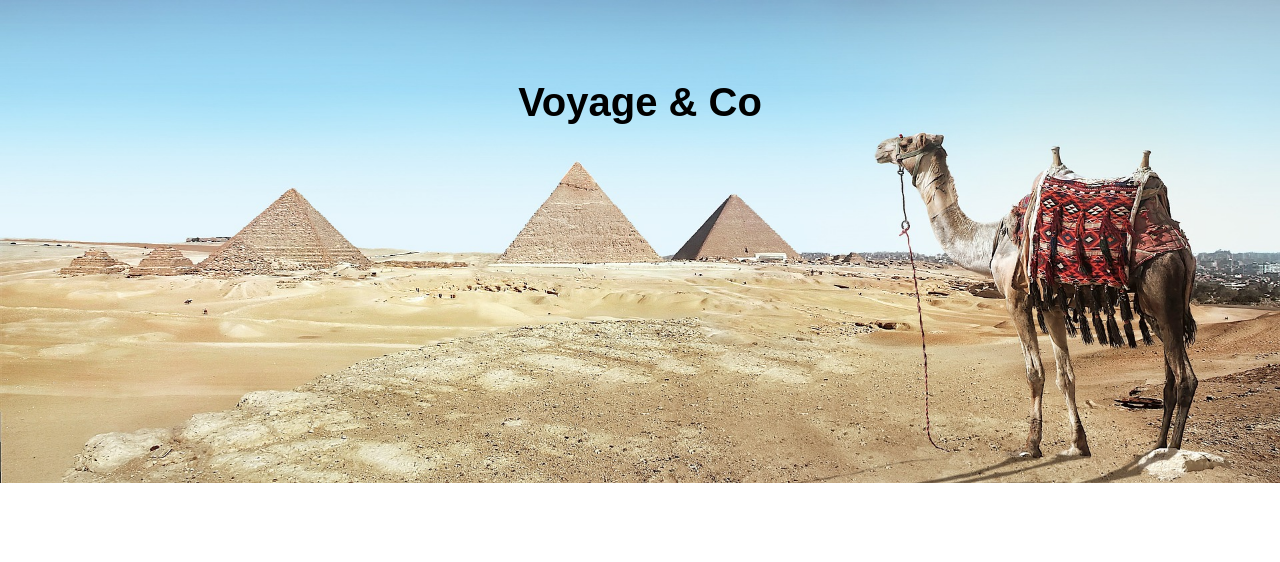
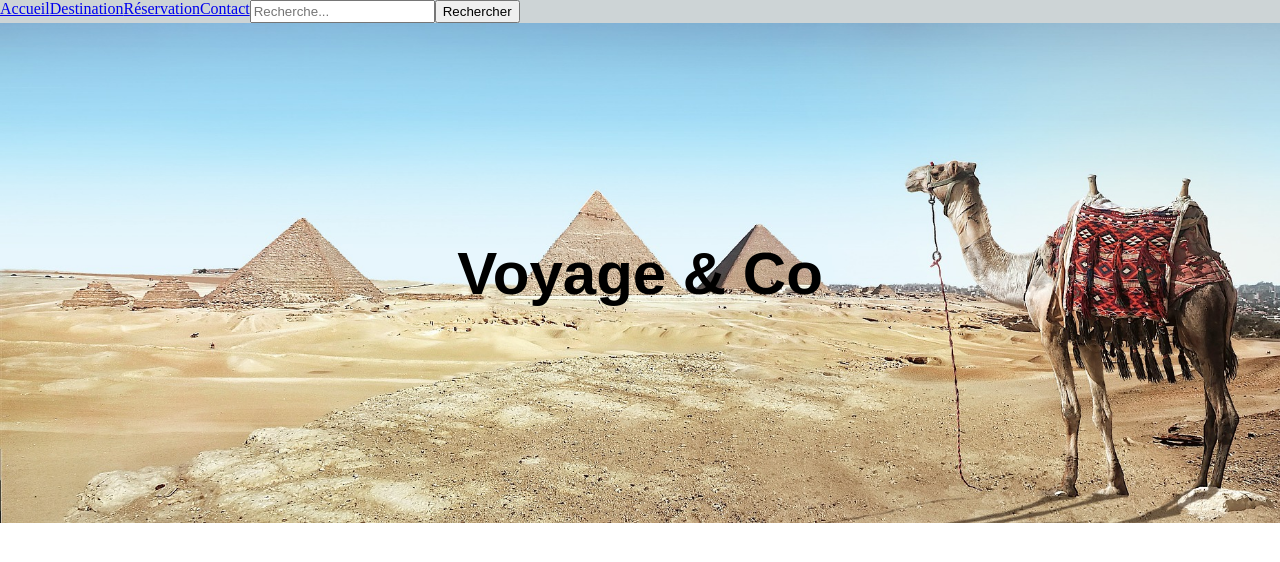
Before and after one commit to thomas3790/partie3css, a plain HTML site: page index.html in a window 1280 px wide. Drawn offline with Linux system fonts and the light colour scheme.

Commit message:
Partie 3 Exercice 2

```diff
--- a/assets/CSS/style.css
+++ b/assets/CSS/style.css
@@ -2,18 +2,25 @@ body {
     margin: 0;
 }
 
-.header {
+ul {
+    display: flex;
     width: 100%;
-    height: 500px;
-    background-image: url(../IMG/chamel.jpg);
-    background-size: 100%;
-    background-repeat: no-repeat;
+    height: 23px;
+    list-style-type: none;
+    margin: 0;
+    padding: 0;
+    background-color: rgb(205, 212, 214);
 }
 
-h1 {
-    text-align: center;
-    padding: 80px;
-    margin: auto;
+header {
+    display: flex;
+    width: 100%;
+    height:500px;
+    background-image: url(../IMG/chamel.jpg);
+    background-size: cover;
+    background-repeat: no-repeat;
+    justify-content: center;
+    align-items: center;
     font-family: Arial, Helvetica, sans-serif;
-    font-size: 40px;
+    font-size: 30px;
 }
--- a/index.html
+++ b/index.html
@@ -1,16 +1,29 @@
 <!DOCTYPE html>
 <html lang="fr">
+
 <head>
     <meta charset="UTF-8">
     <link rel="stylesheet" href="assets/CSS/style.css">
     <meta name="viewport" content="width=device-width, initial-scale=1.0">
     <title>Voyage & Co</title>
 </head>
+
 <body>
-    <div id="wrapper">
-        <div class="header">
-        <h1>Voyage & Co</h1></div>
-    </div>
+    <nav>
+        <ul>
+            <li><a href="index.html">Accueil</a></li>
+            <li><a href="#">Destination</a></li>
+            <li><a href="#">Réservation</a></li>
+            <li><a href="#">Contact</a></li>
+            <input type="text" name="search" placeholder="Recherche...">
+            <input type="submit" name="button" value="Rechercher">
+        </ul>
+    </nav>
+
+<header>
+    <h1>Voyage & Co</h1>
+</header>
 
 </body>
+
 </html>
```
